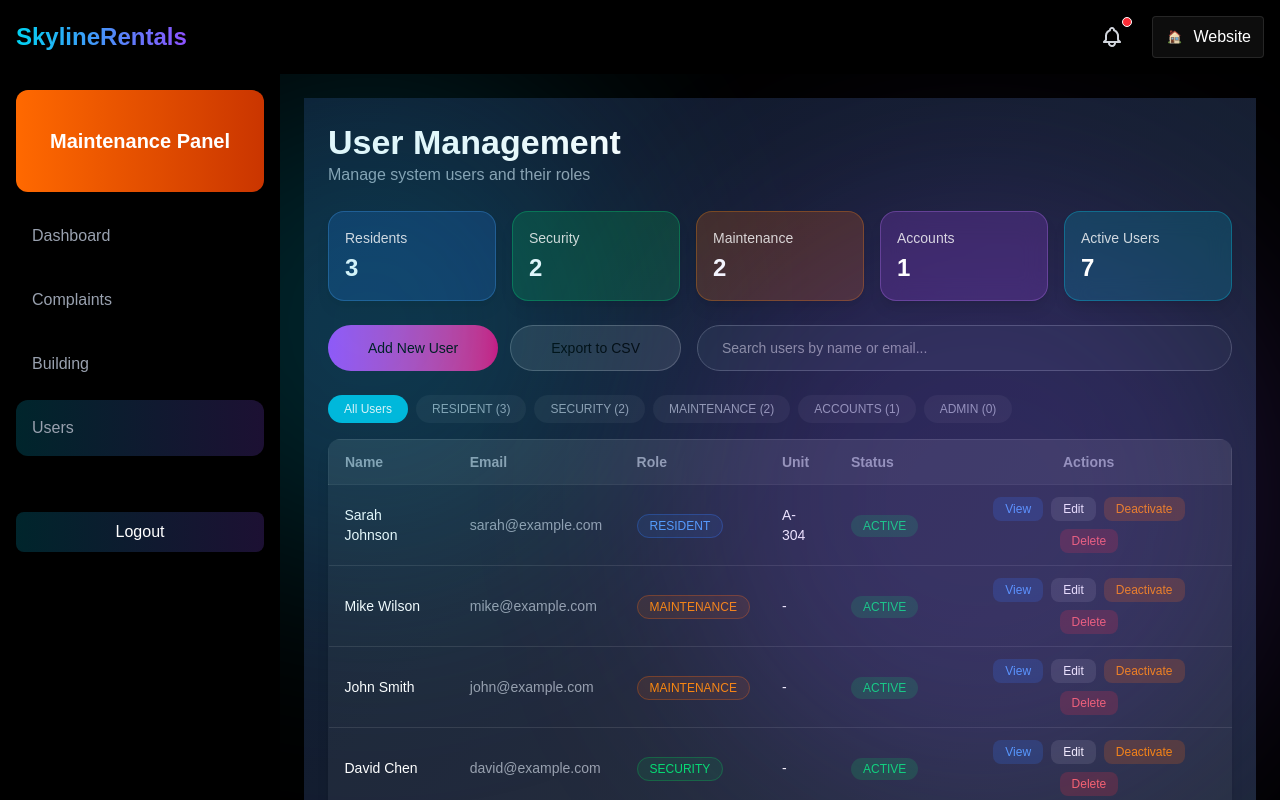
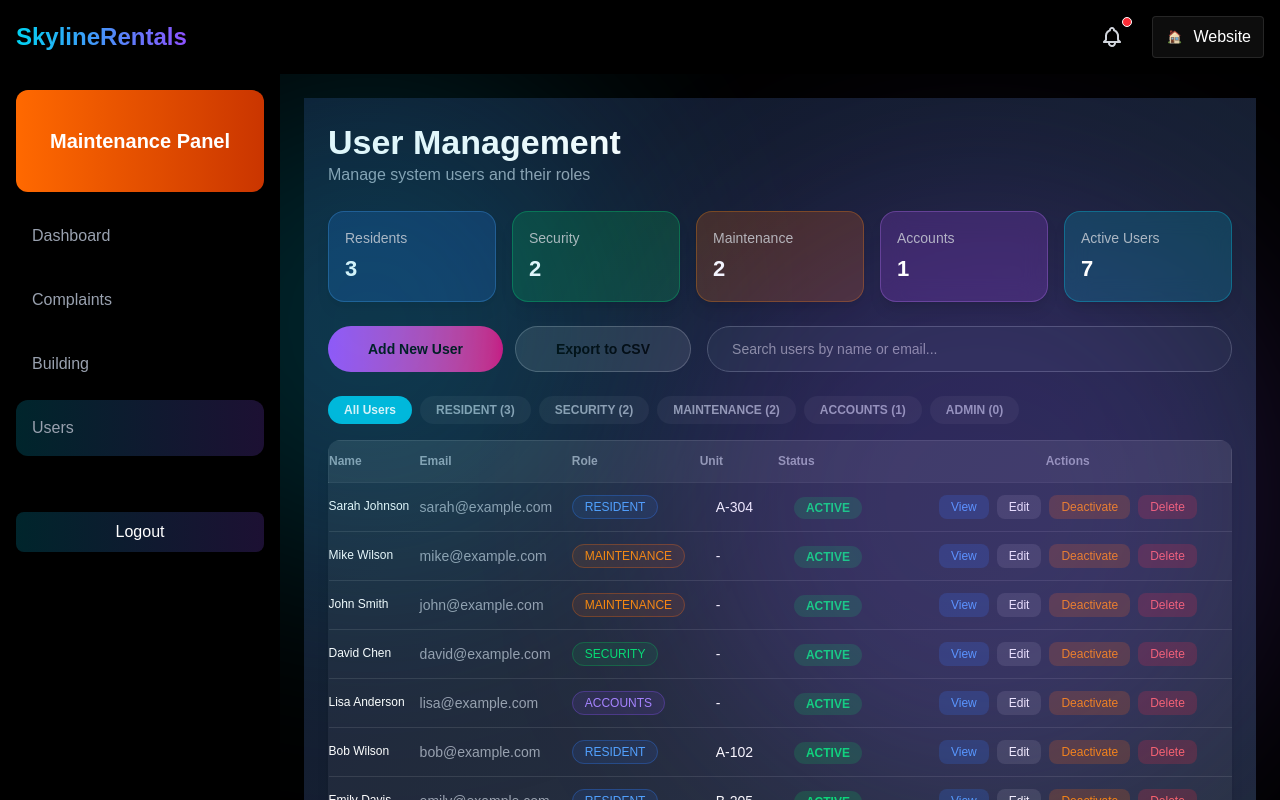
Before and after one commit to abishekyoh0/AMS-admin-panel-frontend, a React (Vite) app: page /users in a window 1280 px wide. Built offline with nearby package versions, Linux system fonts and the light colour scheme; sample sign-in values are in the browser's storage.

Commit message:
userapppp

```diff
--- a/src/pages/Users/Users.tsx
+++ b/src/pages/Users/Users.tsx
@@ -19,7 +19,7 @@ interface User {
 }
 const roleStyles: Record<Role, string> = {
     RESIDENT:
-        "bg-blue-500/10 text-blue-400 border border-blue-500/30 curor-pointer",
+        "bg-blue-500/10 text-blue-400 border border-blue-500/30 ",
 
     SECURITY:
         "bg-green-500/10 text-green-400 border border-green-500/30",
@@ -279,7 +279,7 @@ const UserManagement = () => {
                                 password: "",
                             });
                             setIsModalOpen(true);
-                        }}
+                        }}  style={{...FONTWEIGHT[700]}}
                         className="px-10 py-3 rounded-full
       bg-gradient-to-r from-[#AD46FF] to-[#E60076]
       text-black text-sm transition duration-300 cursor-pointer"
@@ -291,7 +291,7 @@ const UserManagement = () => {
                         onClick={() => {
                             // Your export logic here
                             toast.success("CSV exported successfully!");
-                        }}
+                        }} style={{...FONTWEIGHT[700]}}
                         className="px-10 py-3 rounded-full cursor-pointer bg-[#FFFFFF1A] border border-[#FFFFFF33] hover:bg-gray-600 text-black text-sm"
                     >
                         Export to CSV
@@ -303,9 +303,10 @@ const UserManagement = () => {
                 <div className="flex-1 lg:ml-auto">
                     <input
                         type="text"
-                        placeholder="Search users by name or email..."
+                                              placeholder="Search users by name or email..."
                         className="w-full px-6 py-3 rounded-full bg-[#1e293b] border border-gray-600
       focus:outline-none focus:ring-2 focus:ring-purple-500 text-sm"
+
                         value={search}
                         onChange={(e) => setSearch(e.target.value)}
                     />
@@ -336,12 +337,12 @@ const UserManagement = () => {
                 <table className="min-w-full text-sm">
                     <thead className="bg-[#FFFFFF0D] border border-[#FFFFFF1A] text-gray-300">
                         <tr>
-                            <th className="px-4 py-3 text-left text-[#99A1AF]">Name</th>
-                            <th className="px-4 py-3 text-left text-[#99A1AF]">Email</th>
-                            <th className="px-4 py-3 text-left text-[#99A1AF]">Role</th>
-                            <th className="px-4 py-3 text-left text-[#99A1AF]">Unit</th>
-                            <th className="px-4 py-3 text-left text-[#99A1AF]">Status</th>
-                            <th className="px-4 py-3 text-center text-[#99A1AF]">Actions</th>
+                            <th style={{...FONTWEIGHT[700]}} className={` ${FONTSIZE[14]}px-4 py-3 text-left text-[#99A1AF]`}>Name</th>
+                            <th style={{...FONTWEIGHT[700]}} className={`${FONTSIZE[14]}px-4 py-3 text-left text-[#99A1AF]`}>Email</th>
+                            <th style={{...FONTWEIGHT[700]}} className={`${FONTSIZE[14]}px-4 py-3 text-left text-[#99A1AF]`}>Role</th>
+                            <th style={{...FONTWEIGHT[700]}} className={`${FONTSIZE[14]}px-4 py-3 text-left text-[#99A1AF]`}>Unit</th>
+                            <th style={{...FONTWEIGHT[700]}} className={`${FONTSIZE[14]}px-4 py-3 text-left text-[#99A1AF]`}>Status</th>
+                            <th style={{...FONTWEIGHT[700]}} className={`${FONTSIZE[14]}px-4 py-3 text-center text-[#99A1AF]`}>Actions</th>
                         </tr>
                     </thead>
                     <tbody>
@@ -350,9 +351,9 @@ const UserManagement = () => {
                                 key={user.id}
                                 className="border-b border-[#FFFFFF1A] hover:bg-[#273449]"
                             >
-                                <td className="px-4 py-3 text-[#FFFFFF]">{user.name}</td>
-                                <td className="px-4 py-3 text-[#99A1AF]">{user.email}</td>
-                                <td className="px-4 py-3">
+                            <td style={{...FONTWEIGHT[400]}} className={`${FONTSIZE[14]}px-4 py-3 text-[#FFFFFF]`}>{user.name}</td>
+                                <td style={{...FONTWEIGHT[400]}} className={`${FONTSIZE[1]}px-4 py-3 text-[#99A1AF]`}>{user.email}</td>
+                                <td style={{...FONTWEIGHT[700]}} className={`${FONTSIZE[12]}px-4 py-3`}>
                                     <span
                                         className={`px-3 py-1 rounded-full text-xs font-medium ${roleStyles[user.role]}`}
                                     >
@@ -360,9 +361,9 @@ const UserManagement = () => {
                                     </span>
 
                                 </td>
-                                <td className="px-4 py-3">{user.unit ?? "-"}</td>
+                                <td style={{...FONTWEIGHT[400]}} className="px-4 py-3">{user.unit ?? "-"}</td>
                                 <td className="px-4 py-3">
-                                    <span
+                                    <span style={{...FONTWEIGHT[700]}}
                                         className={`px-3 py-1 rounded-full text-xs ${user.status === "ACTIVE"
                                             ? "bg-[#00C95033] text-[#05DF72]"
                                             : "bg-[#FB2C3633] text-[#FF6467]"
@@ -376,7 +377,7 @@ const UserManagement = () => {
                                 <td className="px-4 py-3 flex justify-center gap-2 flex-wrap">
                                     {/* View */}
                                     <button
-                                        onClick={() => setViewUser(user)}
+                                        onClick={() => setViewUser(user)} style={{...FONTWEIGHT[400]}}
                                         className="px-3 py-1 text-xs rounded-lg bg-[#2B7FFF33] text-[#51A2FF] hover:bg-blue-700 cursor-pointer"
                                     >
                                         View
@@ -396,7 +397,7 @@ const UserManagement = () => {
                                             });
                                             setEditingUserId(user.id);   // 👈 important
                                             setIsModalOpen(true);
-                                        }}
+                                        }} style={{...FONTWEIGHT[400]}}
                                         className="px-3 py-1 text-xs cursor-pointer rounded-lg bg-[#FFFFFF1A] text-[#FFFFFF] hover:bg-gray-700"
                                     >
                                         Edit
@@ -405,7 +406,7 @@ const UserManagement = () => {
 
                                     {/* Activate / Deactivate */}
                                     <button
-                                        onClick={() => setConfirmUser(user)}
+                                        onClick={() => setConfirmUser(user)} style={{...FONTWEIGHT[400]}}
                                         className={`px-3 py-1 text-xs rounded-lg transition duration-300 cursor-pointer
     ${user.status === "ACTIVE"
                                                 ? "bg-[#FF690033] text-[#FF8904] hover:bg-yellow-700/40"
@@ -418,7 +419,7 @@ const UserManagement = () => {
 
                                     {/* Delete */}
                                     <button
-                                        onClick={() => setDeleteUser(user)}
+                                        onClick={() => setDeleteUser(user)} style={{...FONTWEIGHT[400]}}
 
                                         className="px-3 py-1 text-xs cursor-pointer rounded-lg bg-[#FB2C3633] text-[#FF6467] hover:bg-red-700"
                                     >
@@ -530,8 +531,8 @@ const StatCard = ({ title, count, color }: StatCardProps) => (
     <div
         className={`p-4 rounded-2xl shadow-lg hover:scale-105 transition duration-300 ${colorStyles[color]}`}
     >
-        <p className="text-sm opacity-80">{title}</p>
-        <h2 className="text-2xl font-bold mt-1">{count}</h2>
+        <p style={{...FONTWEIGHT[400]}} className={` ${FONTSIZE[14]} text-sm opacity-80 text-[#D1D5DC]`}>{title}</p>
+        <h2 style={{...FONTWEIGHT[700]}} className={` ${FONTSIZE[24]}text-2xl font-bold mt-1`}>{count}</h2>
     </div>
 );
 
@@ -546,7 +547,7 @@ const FilterTab = ({
     onClick: () => void;
 }) => (
     <button
-        onClick={onClick}
+        onClick={onClick} style={{...FONTWEIGHT[700]}}
         className={`px-4 py-1.5 rounded-full text-xs transition cursor-pointer ${active
             ? "bg-[#00B8DB] text-white"
             : "bg-[#FFFFFF0D] text-[#99A1AF] hover:bg-gray-600"
```
Also changed, not shown: src/assets/resident/house.png (added).
